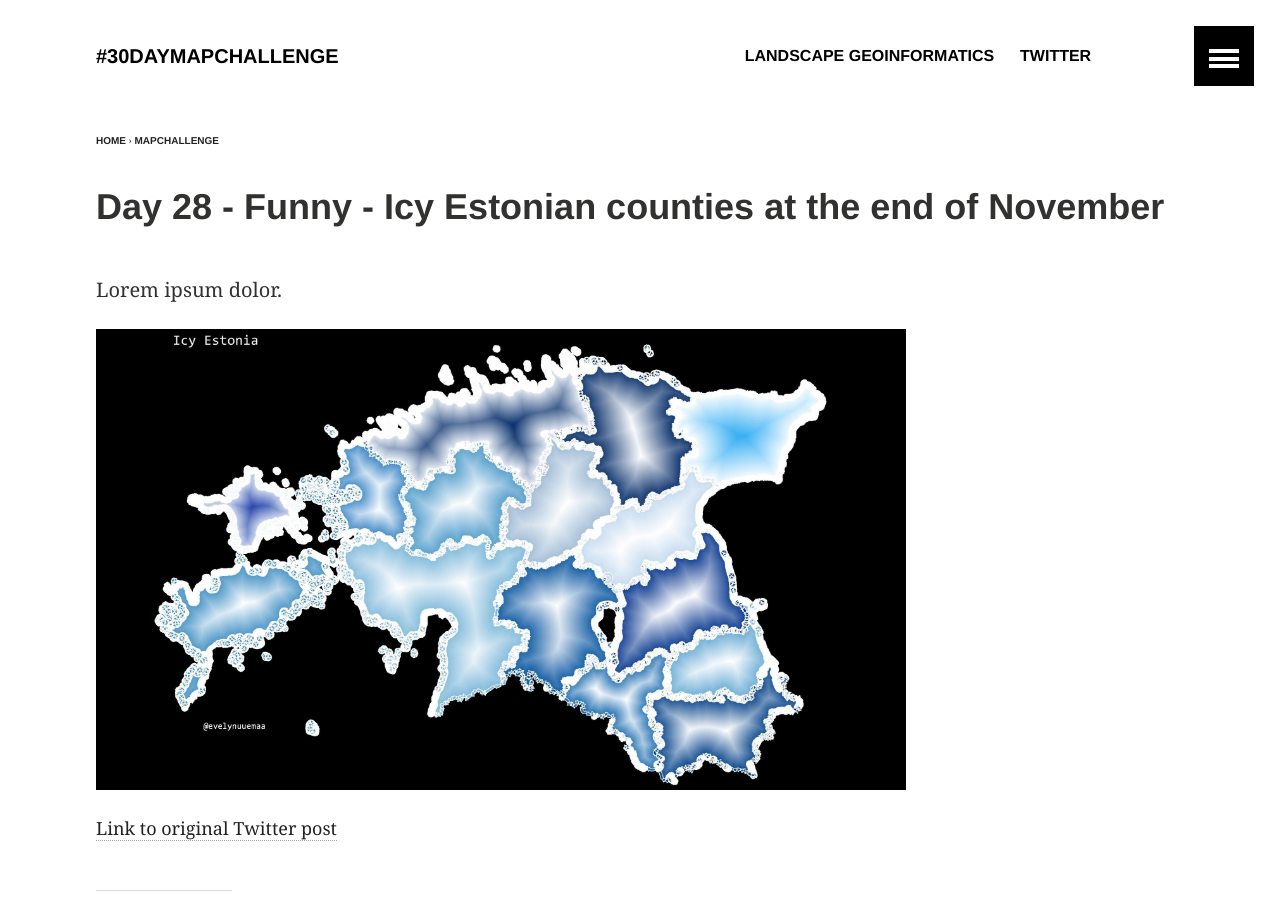
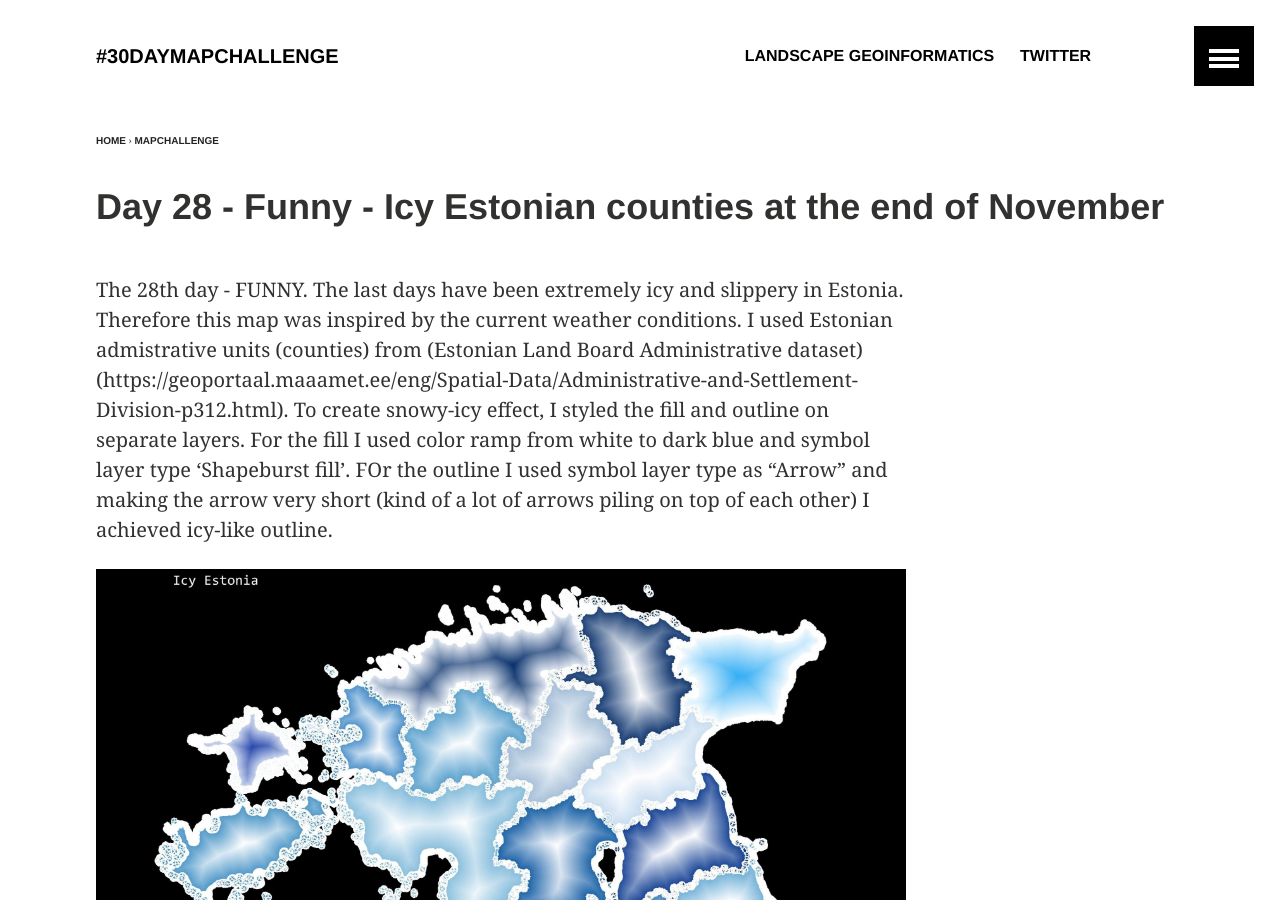
Before and after one commit to kevelyn1/30DayMapChallenge2019, a Jekyll site: the page built from _posts/mapchallenge/2019-11-28-day-28.md, in a window 1280 px wide and 900 px high. Built offline with Jekyll 4.4.1, drawn with Linux system fonts in a browser that asks for light colours.

Commit message:
Update 2019-11-28-day-28.md

```diff
--- a/_posts/mapchallenge/2019-11-28-day-28.md
+++ b/_posts/mapchallenge/2019-11-28-day-28.md
@@ -7,8 +7,8 @@ image:
   teaser: icy-counties-scaled.jpg
 ---
 
-Lorem ipsum dolor.
+The 28th day - FUNNY. The last days have been extremely icy and slippery in Estonia. Therefore this map was inspired by the current weather conditions. I used Estonian admistrative units (counties) from (Estonian Land Board Administrative dataset)(https://geoportaal.maaamet.ee/eng/Spatial-Data/Administrative-and-Settlement-Division-p312.html). To create snowy-icy effect, I styled the fill and outline on separate layers. For the fill I used color ramp from white to dark blue and symbol layer type 'Shapeburst fill'. FOr the outline I used symbol layer type as "Arrow" and making the arrow very short (kind of a lot of arrows piling on top of each other) I achieved icy-like outline.
 
 ![image of day 28 post](../../images/icy-counties-scaled.jpg)
 
-[Link to original Twitter post](https://twitter.com/evelynuuemaa/status/28)
+[Link to original Twitter post](https://twitter.com/evelynuuemaa/status/1199959150756868096)
```
